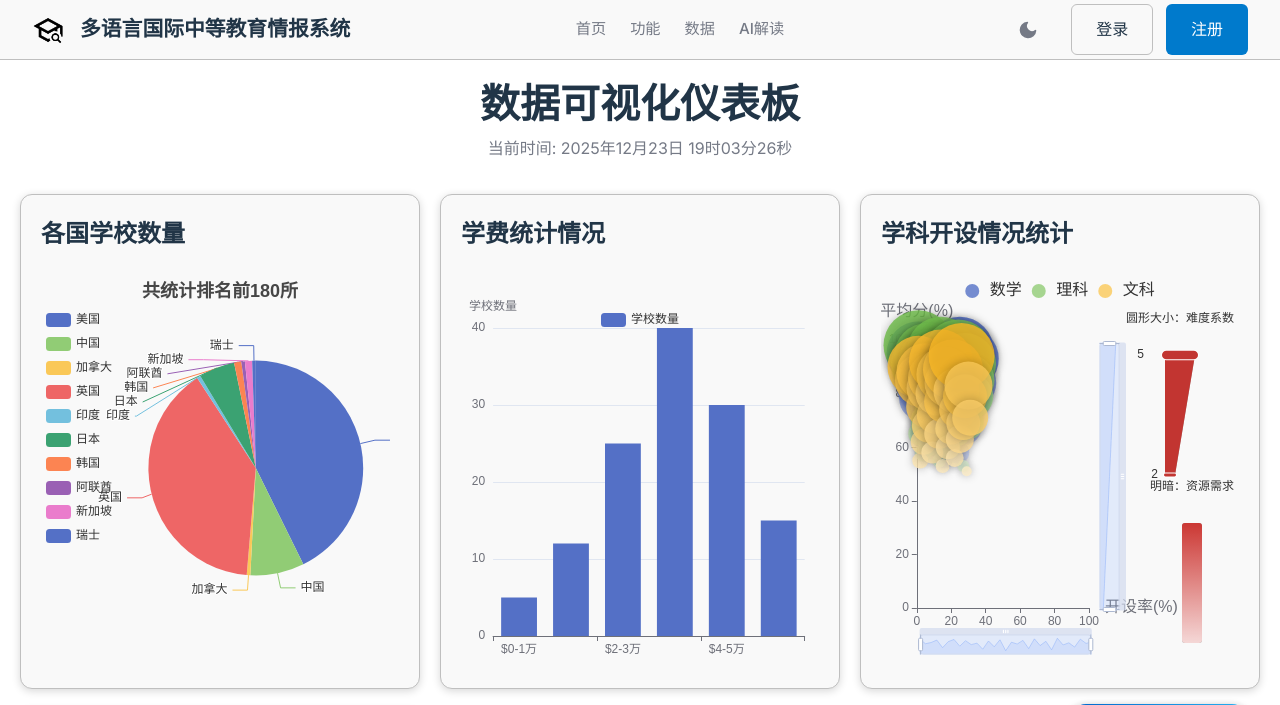
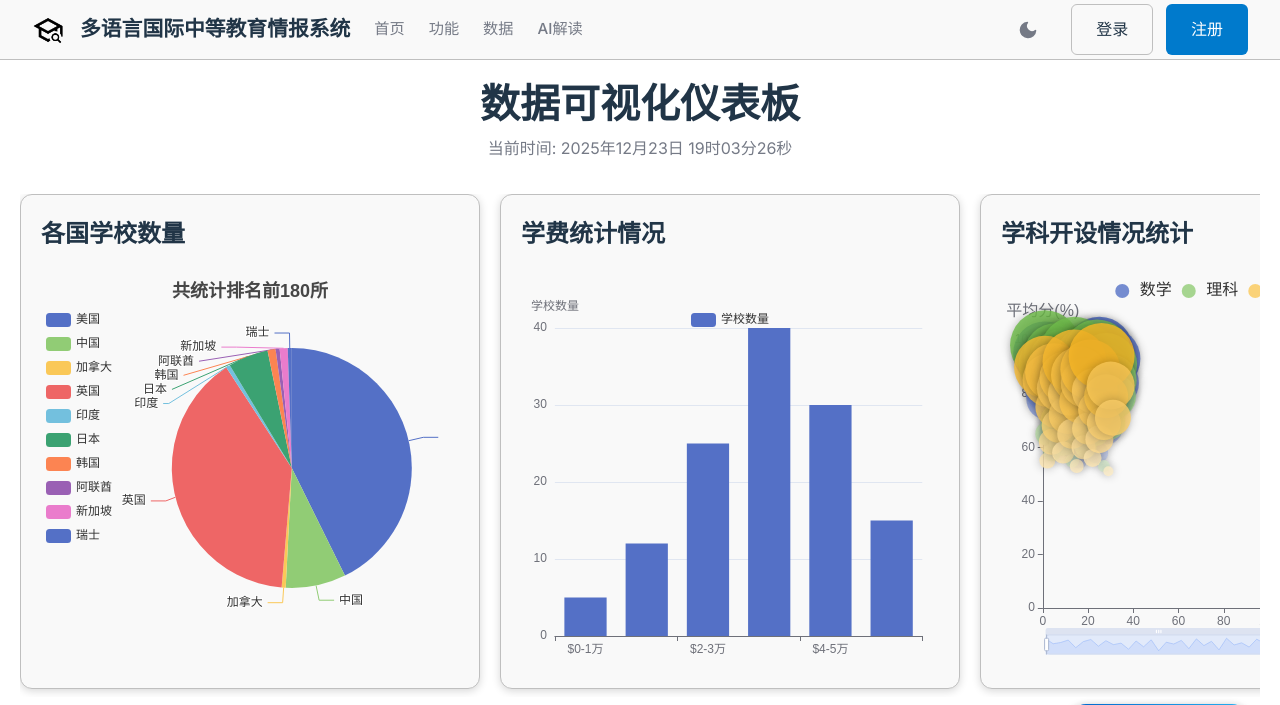
Before and after one commit to darrindeyoung791/NIGH, a Flask app: page /dashboard in a window 1280 px wide. Shown: the top 705 px of the page. Run offline with Flask 3, Linux system fonts and the light colour scheme.

Commit message:
feat: UI界面更新

```diff
--- a/static/css/styles.css
+++ b/static/css/styles.css
@@ -189,7 +189,7 @@ p {
 /* Navigation */
 .navbar {
   display: flex;
-  justify-content: space-between;
+  justify-content: flex-start;
   align-items: center;
   padding: 1rem 2rem;
   position: fixed;
@@ -292,14 +292,12 @@ p {
   display: flex;
   gap: 1.5rem;
   align-items: center;
+  margin-left: 24px; /* increased gap between brand and links */
+  margin-right: 24px; /* ensure spacing before auth-buttons */
 }
 
 .nav-center {
-  display: flex;
-  justify-content: center;
-  align-items: center;
-  flex: 1;
-  margin: 0 2rem;
+  display: none;
 }
 
 .nav-link {
@@ -334,6 +332,7 @@ p {
   display: flex;
   gap: 0.8rem;
   align-items: center;
+  margin-left: auto; /* push auth buttons to the far right */
 }
 
 .auth-buttons .theme-toggle {
--- a/templates/article_detail.html
+++ b/templates/article_detail.html
@@ -117,14 +117,12 @@
                     <h1>多语言国际中等教育情报系统</h1>
                 </a>
             </div>
-            <div class="nav-center">
             <div class="nav-links">
                 <a href="{{ url_for('index') }}" class="nav-link">首页</a>
                 <a href="{{ url_for('dashboard') }}" class="nav-link">仪表板</a>
                 <a href="#" class="nav-link">功能</a>
                 <a href="#" class="nav-link">数据</a>
                 <a href="#" class="nav-link">AI解读</a>
-                </div>
             </div>
             <div class="auth-buttons">
                 <div class="theme-toggle" id="theme-toggle">
--- a/templates/login.html
+++ b/templates/login.html
@@ -76,10 +76,8 @@
                     <h1>全球高中新颖洞察</h1>
                 </a>
             </div>
-            <div class="nav-center">
-                <div class="nav-links">
-                    <!-- 空的导航链接区域，保持布局一致 -->
-                </div>
+            <div class="nav-links">
+                <!-- 空的导航链接区域，保持布局一致 -->
             </div>
             <div class="auth-buttons">
                 <div class="theme-toggle" id="theme-toggle">
--- a/templates/main_dash.html
+++ b/templates/main_dash.html
@@ -35,32 +35,16 @@
             color: var(--vp-c-text-light-2);
         }
 
+        /* Make dashboard grid horizontally scrollable with single-row cards */
         .dashboard-grid {
-            display: grid;
-            grid-template-columns: repeat(auto-fit, minmax(250px, 1fr));
+            display: flex;
             gap: 20px;
             margin-bottom: 2rem;
-        }
-
-        /* On screens wide enough for 2 columns */
-        @media (min-width: 800px) {
-            .dashboard-grid {
-                grid-template-columns: 1fr 1fr;
-            }
-        }
-
-        /* On screens wide enough for 3 columns */
-        @media (min-width: 1200px) {
-            .dashboard-grid {
-                grid-template-columns: repeat(3, 1fr);
-            }
-        }
-
-        /* On very wide screens, show all 4 charts in a single row */
-        @media (min-width: 1400px) {
-            .dashboard-grid {
-                grid-template-columns: repeat(4, 1fr) !important;
-            }
+            overflow-x: auto;
+            -webkit-overflow-scrolling: touch;
+            padding-bottom: 8px; /* give space for scrollbar */
+            align-items: flex-start;
+            scroll-snap-type: x proximity;
         }
 
         .dashboard-chart-container {
@@ -70,7 +54,9 @@
             box-shadow: var(--vp-shadow-2);
             border: 1px solid var(--vp-c-border);
             transition: var(--transition);
-            min-width: 0; /* Allow flexing below content size */
+            min-width: 420px; /* wider card width when in row */
+            flex: 0 0 460px; /* fixed wider card width to layout in single row */
+            scroll-snap-align: start;
         }
 
         .dashboard-chart-container:hover {
@@ -280,13 +297,11 @@
                     <h1>多语言国际中等教育情报系统</h1>
                 </a>
             </div>
-            <div class="nav-center">
-                <div class="nav-links">
-                    <a href="{{ url_for('index') }}" class="nav-link">首页</a>
-                    <a href="#" class="nav-link">功能</a>
-                    <a href="#" class="nav-link">数据</a>
-                    <a href="#" class="nav-link">AI解读</a>
-                </div>
+            <div class="nav-links">
+                <a href="{{ url_for('index') }}" class="nav-link">首页</a>
+                <a href="#" class="nav-link">功能</a>
+                <a href="#" class="nav-link">数据</a>
+                <a href="#" class="nav-link">AI解读</a>
             </div>
             <div class="auth-buttons">
                 <div class="theme-toggle" id="theme-toggle">
--- a/templates/register.html
+++ b/templates/register.html
@@ -76,10 +76,8 @@
                     <h1>全球高中新颖洞察</h1>
                 </a>
             </div>
-            <div class="nav-center">
-                <div class="nav-links">
-                    <!-- 空的导航链接区域，保持布局一致 -->
-                </div>
+            <div class="nav-links">
+                <!-- 空的导航链接区域，保持布局一致 -->
             </div>
             <div class="auth-buttons">
                 <div class="theme-toggle" id="theme-toggle">
```
Also changed, not shown: other parts of templates/main_dash.html (+43 -10 lines), templates/index.html (+6 -8 lines). Lines whose indentation alone changed are shown as unchanged.
